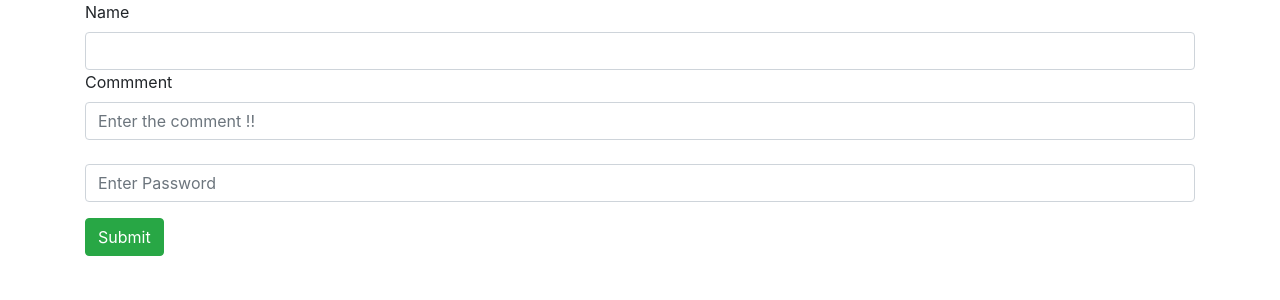
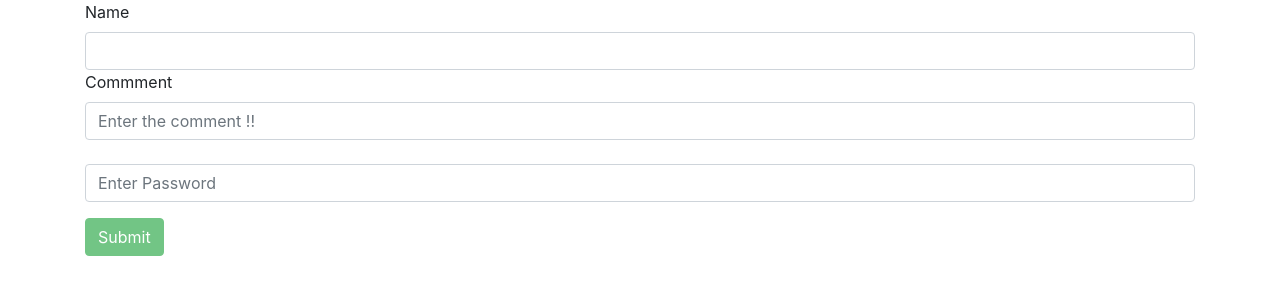
Before and after one commit to nepkoder/template-driven-form-angular, an Angular app: page / in a window 1280 px wide. Shown: the top 300 px of the page. Built offline with nearby package versions, Linux system fonts and the light colour scheme.

Commit message:
disable submit button

```diff
--- a/src/app/app.component.html
+++ b/src/app/app.component.html
@@ -15,6 +15,6 @@
       <h5 *ngIf="check.errors.minlength" >Minimun length should be 3</h5>
   </div>
   </div>
-    <button class="btn btn-success" type="submit">Submit</button>
+    <button class="btn btn-success" [disabled]="!f.valid" type="submit">Submit</button>
   </form>
 </div>
```
